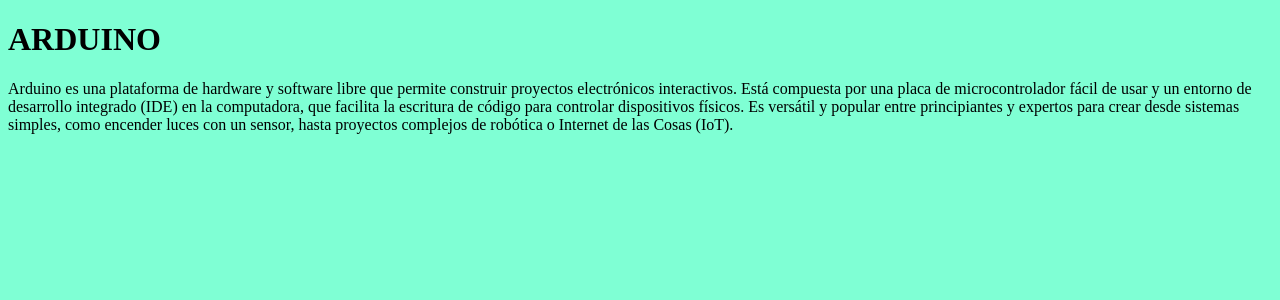
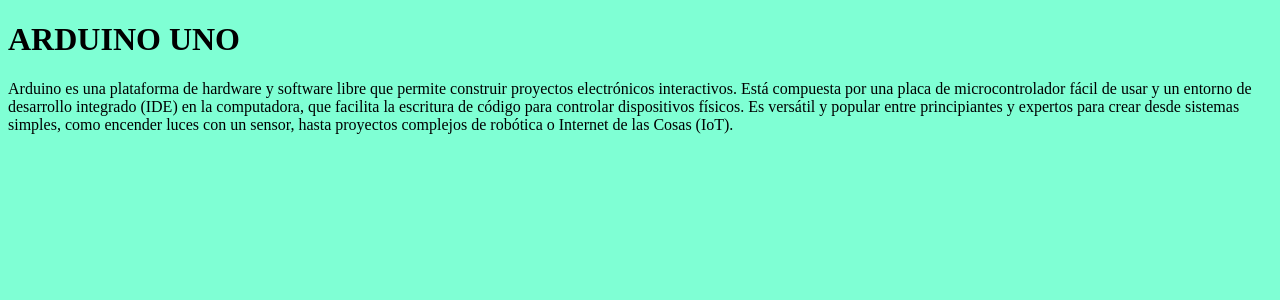
Before and after one commit to rodrigueznahir-creator/apuntedetaller, a Flask app: page /arduino in a window 1280 px wide. Shown: the part 48-348 px from the top of the page. Run offline with Flask 3, Linux system fonts and the light colour scheme.

Commit message:
agregamos al titulo arduino uno

```diff
--- a/templates/arduino.html
+++ b/templates/arduino.html
@@ -1,7 +1,7 @@
 {% extends "base.html" %}
 {% block title %}Arduino {% endblock %}
 {% block content %}
-<h1>ARDUINO</h1>
+<h1>ARDUINO UNO</h1>
 <p>
     Arduino es una plataforma de hardware y software libre que permite construir proyectos electrónicos interactivos. Está compuesta por una placa de microcontrolador fácil de usar y un entorno de desarrollo integrado (IDE) en la computadora, que facilita la escritura de código para controlar dispositivos físicos. Es versátil y popular entre principiantes y expertos para crear desde sistemas simples, como encender luces con un sensor, hasta proyectos complejos de robótica o Internet de las Cosas (IoT).
 </p>
```
